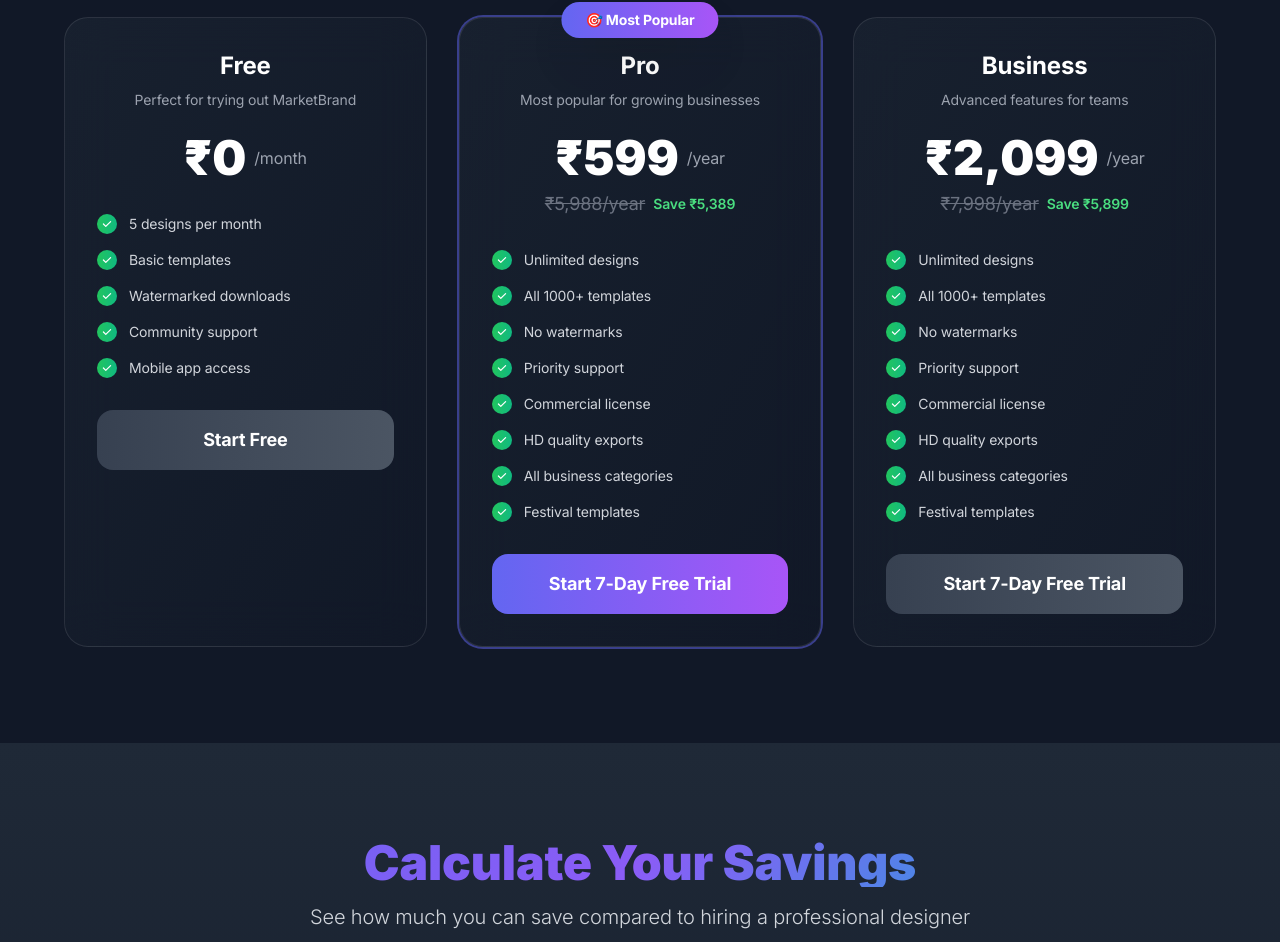
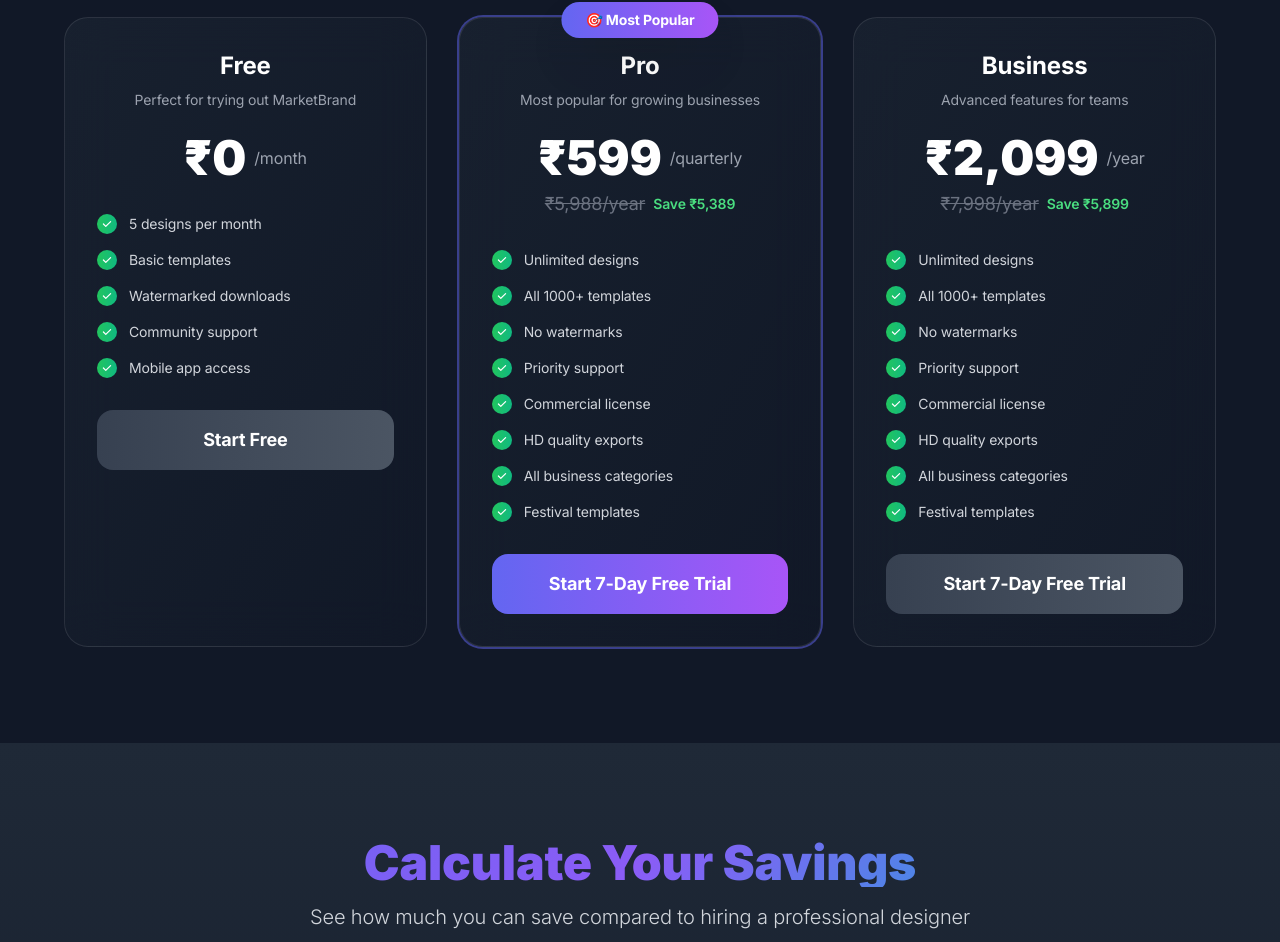
Before and after one commit to rahulwaghole14/eventmarketerswebiste, a Next.js app: page /pricing in a window 1280 px wide. Shown: the part 991-1933 px from the top of the page. Built offline with nearby package versions, Linux system fonts and the light colour scheme.

Commit message:
updated pricing

```diff
--- a/src/app/pricing/page.tsx
+++ b/src/app/pricing/page.tsx
@@ -88,7 +88,7 @@ export default function PricingPage() {
     {
       name: "Pro",
       price: "₹599",
-      period: "/year",
+      period: "/quarterly",
       originalPrice: "₹5,988",
       savings: "Save ₹5,389",
       description: "Most popular for growing businesses",
```
